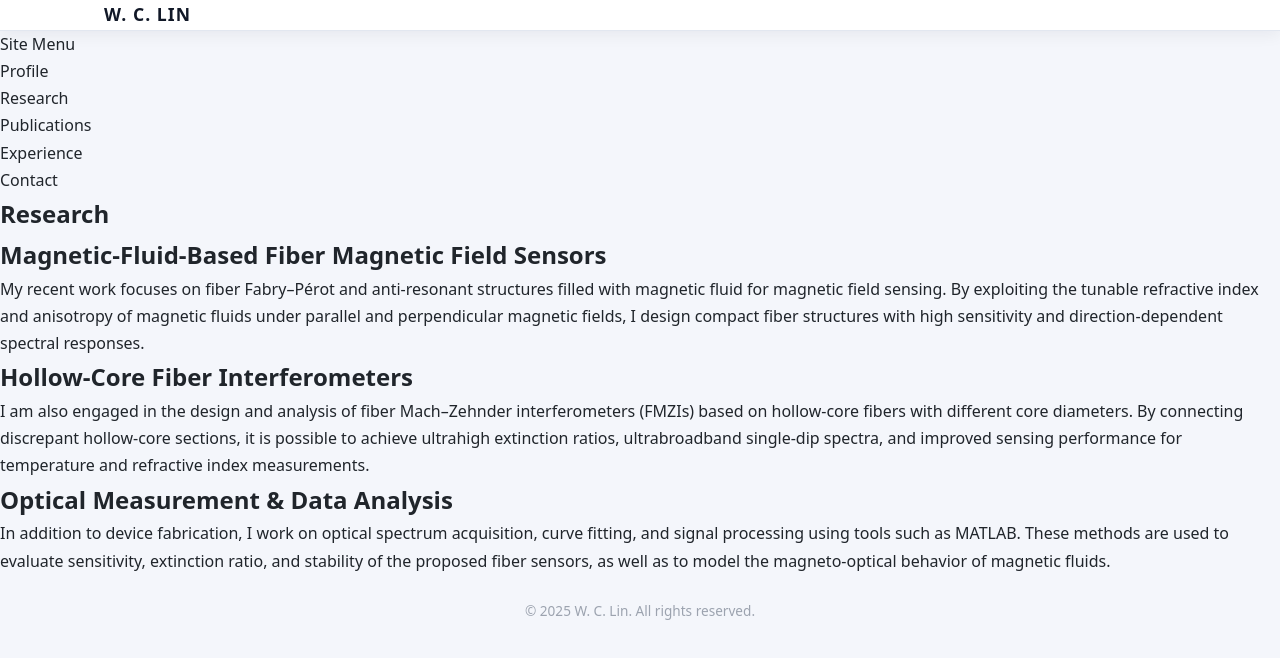
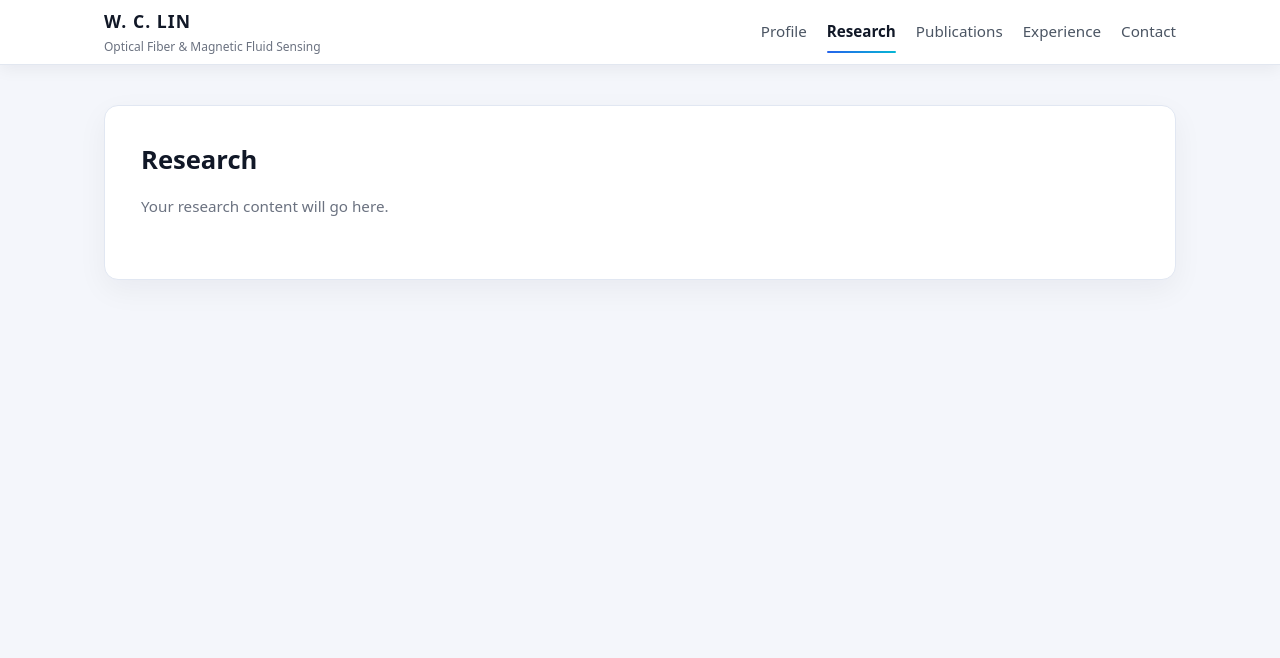
Before and after one commit to W-C-Lin-collab/W-C-Lin, a plain HTML site: page research.html in a window 1280 px wide. Drawn offline with Linux system fonts and the light colour scheme.

Commit message:
Update research.html

```diff
--- a/research.html
+++ b/research.html
@@ -1,67 +1,37 @@
 <!DOCTYPE html>
-<html lang="zh-Hant">
+<html>
 <head>
-  <meta charset="UTF-8" />
-  <meta name="viewport" content="width=device-width, initial-scale=1.0" />
-  <title>W. C. Lin | Research</title>
-  <link rel="stylesheet" href="style.css" />
+  <meta charset="UTF-8">
+  <title>Research</title>
+  <link rel="stylesheet" href="style.css">
 </head>
 <body>
+
+  <!-- 上方選單（每頁都一樣） -->
   <header class="site-header">
-    <div class="container nav-container">
-      <div class="logo">W. C. Lin</div>
+    <div class="container nav-bar">
+      <div>
+        <div class="logo">W. C. LIN</div>
+        <div class="site-subtitle">Optical Fiber & Magnetic Fluid Sensing</div>
+      </div>
+      <nav class="nav-links">
+        <a href="index.html" class="nav-link">Profile</a>
+        <a href="research.html" class="nav-link active">Research</a>
+        <a href="publications.html" class="nav-link">Publications</a>
+        <a href="experience.html" class="nav-link">Experience</a>
+        <a href="contact.html" class="nav-link">Contact</a>
+      </nav>
     </div>
   </header>
 
-  <main class="page-layout">
-    <aside class="sidebar">
-      <div class="sidebar-title">Site Menu</div>
-      <ul class="sidebar-nav">
-        <li><a href="index.html">Profile</a></li>
-        <li><a href="research.html" class="active">Research</a></li>
-        <li><a href="publications.html">Publications</a></li>
-        <li><a href="experience.html">Experience</a></li>
-        <li><a href="contact.html">Contact</a></li>
-      </ul>
-    </aside>
-
-    <section class="main-panel">
-      <h1>Research</h1>
-
-      <h2>Magnetic-Fluid-Based Fiber Magnetic Field Sensors</h2>
-      <p>
-        My recent work focuses on fiber Fabry–Pérot and anti-resonant structures filled with magnetic fluid for
-        magnetic field sensing. By exploiting the tunable refractive index and anisotropy of magnetic fluids under
-        parallel and perpendicular magnetic fields, I design compact fiber structures with high sensitivity and
-        direction-dependent spectral responses.
-      </p>
-
-      <h2>Hollow-Core Fiber Interferometers</h2>
-      <p>
-        I am also engaged in the design and analysis of fiber Mach–Zehnder interferometers (FMZIs) based on
-        hollow-core fibers with different core diameters. By connecting discrepant hollow-core sections, it is
-        possible to achieve ultrahigh extinction ratios, ultrabroadband single-dip spectra, and improved sensing
-        performance for temperature and refractive index measurements.
-      </p>
-
-      <h2>Optical Measurement & Data Analysis</h2>
-      <p>
-        In addition to device fabrication, I work on optical spectrum acquisition, curve fitting, and signal
-        processing using tools such as MATLAB. These methods are used to evaluate sensitivity, extinction ratio,
-        and stability of the proposed fiber sensors, as well as to model the magneto-optical behavior of magnetic
-        fluids.
-      </p>
-    </section>
+  <main class="page-main">
+    <div class="container">
+      <section class="content-card">
+        <h1 class="page-title">Research</h1>
+        <p class="page-subtitle">Your research content will go here.</p>
+      </section>
+    </div>
   </main>
 
-  <footer class="site-footer">
-    <div class="container">
-      <p>© <span id="year"></span> W. C. Lin. All rights reserved.</p>
-    </div>
-  </footer>
-
-  <script>
-    document.getElementById('year').textContent = new Date().getFullYear();
-  </script>
 </body>
 </html>
```
